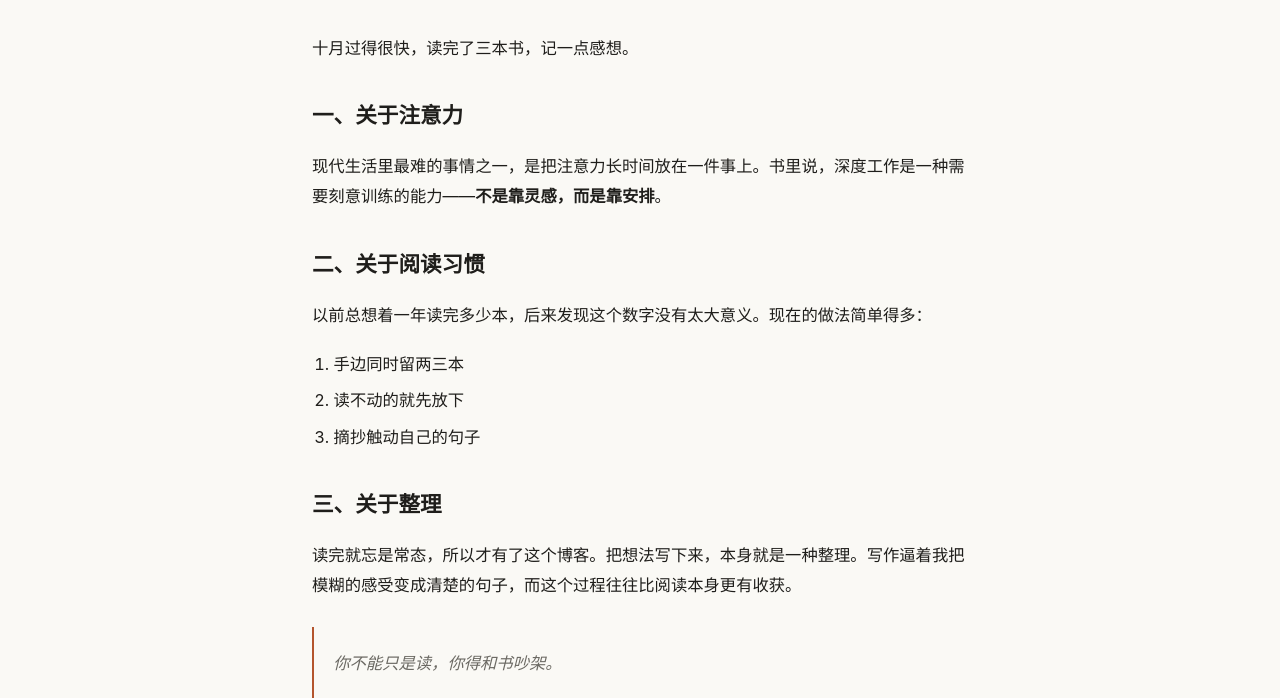
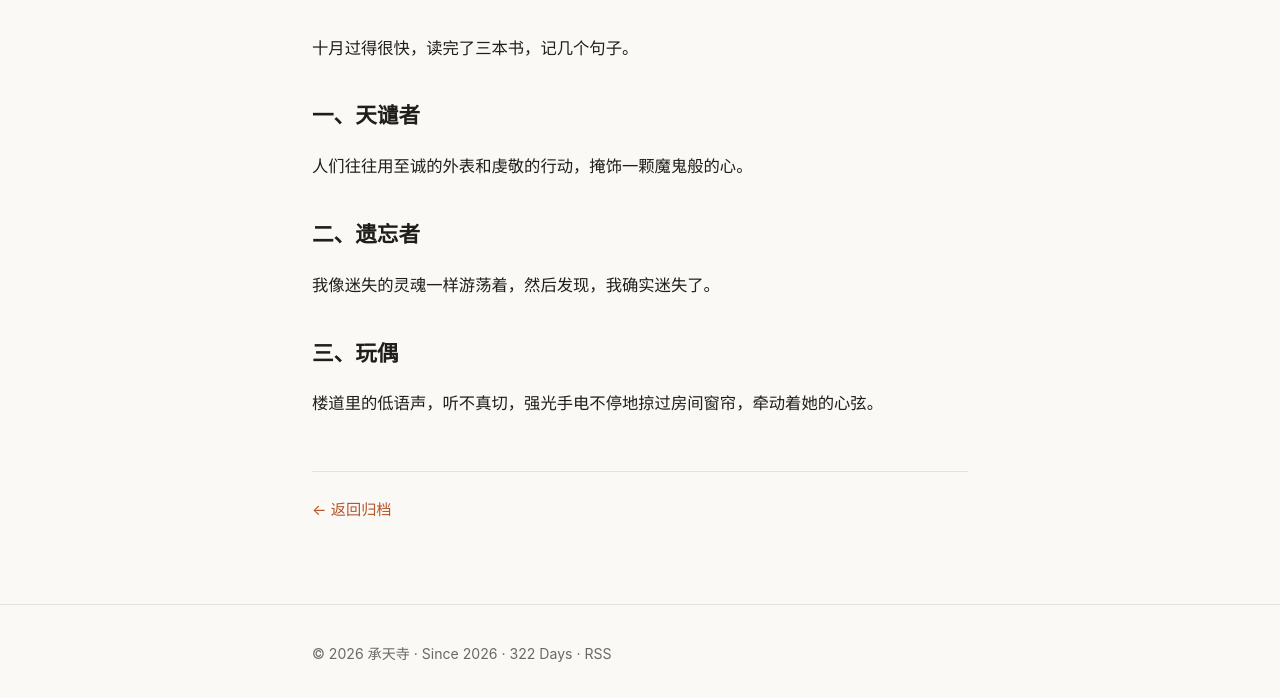
Before and after one commit to roczhm/homepage, an Astro site: page /posts/october-reading in a window 1280 px wide. Shown: the part 254-952 px from the top of the page. Built offline with nearby package versions, Linux system fonts and the light colour scheme; Astro itself is replaced by a stand-in of ours.

Commit message:
更新 october-reading.md

```diff
--- a/src/content/posts/october-reading.md
+++ b/src/content/posts/october-reading.md
@@ -4,24 +4,16 @@ date: 2026-10-02
 description: '这个月读完的几本，摘几句印象深的话。'
 ---
 
-十月过得很快，读完了三本书，记一点感想。
+十月过得很快，读完了三本书，记几个句子。
 
-## 一、关于注意力
+## 一、天谴者
 
-现代生活里最难的事情之一，是把注意力长时间放在一件事上。书里说，深度工作是一种需要刻意训练的能力——**不是靠灵感，而是靠安排**。
+人们往往用至诚的外表和虔敬的行动，掩饰一颗魔鬼般的心。
 
-## 二、关于阅读习惯
+## 二、遗忘者
 
-以前总想着一年读完多少本，后来发现这个数字没有太大意义。现在的做法简单得多：
+我像迷失的灵魂一样游荡着，然后发现，我确实迷失了。
 
-1. 手边同时留两三本
-2. 读不动的就先放下
-3. 摘抄触动自己的句子
+## 三、玩偶
 
-## 三、关于整理
-
-读完就忘是常态，所以才有了这个博客。把想法写下来，本身就是一种整理。写作逼着我把模糊的感受变成清楚的句子，而这个过程往往比阅读本身更有收获。
-
-> 你不能只是读，你得和书吵架。
-
-（示例内容，替换成你自己的读书笔记即可。）
+楼道里的低语声，听不真切，强光手电不停地掠过房间窗帘，牵动着她的心弦。
```
